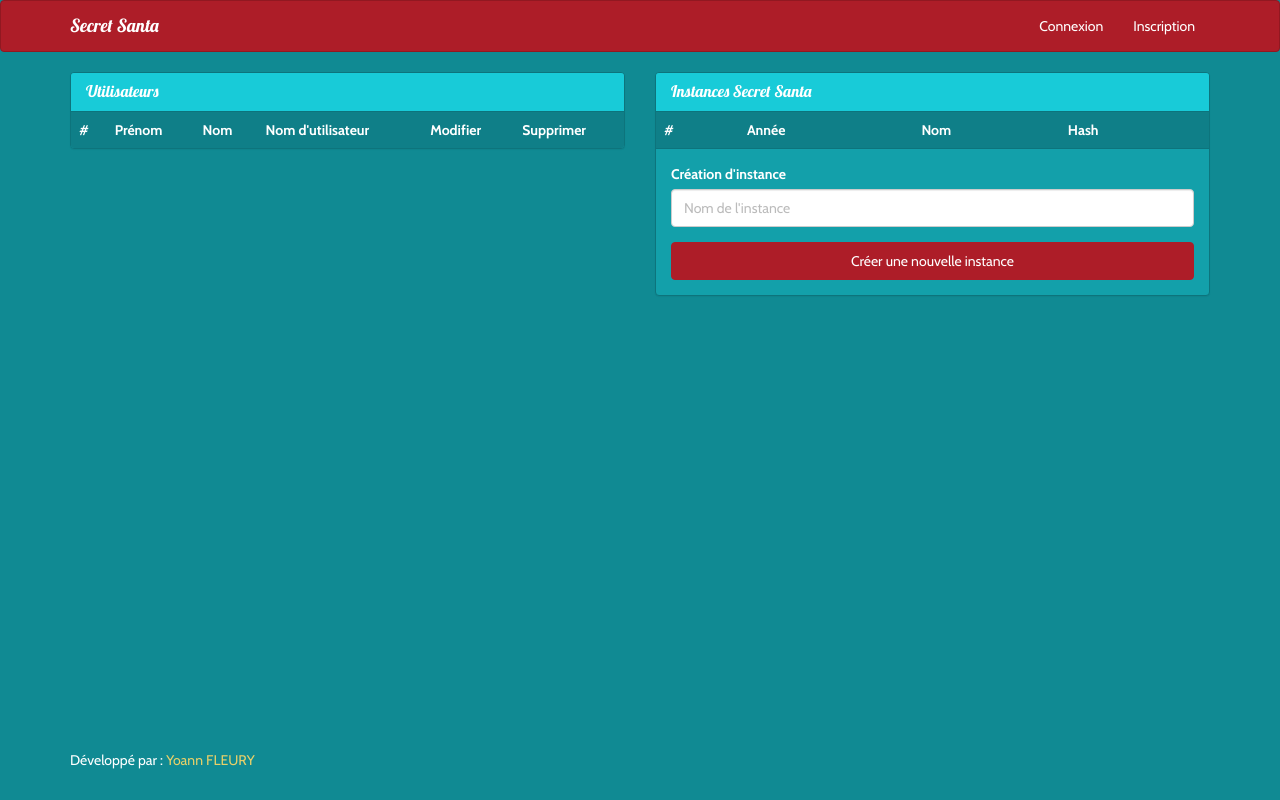
After one commit to yoannfleurydev/secret-santa, a PHP site: template views/administration.html.twig in a window 1280 px wide. The commit adds this page. Run offline with PHP 8.4, Linux system fonts and the light colour scheme; the template is opened without the code that fills it, so the values that code supplies are empty; some libraries are stand-ins or nearby versions.

Commit message:
feat(app) : add administration

```diff
--- a/app/app.php
+++ b/app/app.php
@@ -8,3 +8,7 @@ $app->register(new Silex\Provider\SessionServiceProvider());
 $app['dao.user'] = $app->share(function ($app) {
     return new SecretSanta\DAO\UserDAO($app['db']);
 });
+
+$app['dao.instance'] = $app->share(function ($app) {
+    return new SecretSanta\DAO\InstanceDAO($app['db']);
+});
--- /dev/null
+++ b/views/administration.html.twig
@@ -0,0 +1,76 @@
+{% extends "template.html.twig" %}
+
+{% block content %}
+    <div class="row">
+        <div class="col-lg-6 col-md-6 col-sm-12 col-xs-12">
+            <div class="panel panel-default">
+                <div class="panel-heading">
+                    <h3 class="panel-title">Utilisateurs</h3>
+                </div>
+                <table class="table table-hover table-striped">
+                    <tr>
+                        <th>#</th>
+                        <th>Prénom</th>
+                        <th>Nom</th>
+                        <th>Nom d'utilisateur</th>
+                        <th>Modifier</th>
+                        <th>Supprimer</th>
+                    </tr>
+                    {% for user in users %}
+                        <tr>
+                            <td>{{ user.getUserId }}</td>
+                            <td>{{ user.getUserFirstname }}</td>
+                            <td>{{ user.getUserLastname }}</td>
+                            <td>{{ user.getUserLogin }}</td>
+                            <td>
+                                <a href="{#{ path('edituser', {id: user.userId}) }#}" class="btn btn-primary btn-block"
+                                   title="Modifier l'utilisateur" role="button">
+                                    <span class="glyphicon glyphicon-edit"></span>
+                                </a>
+                            </td>
+                            <td>
+                                <a href="{#{ path('deleteuser', {id: user.userId}) }#}" class="btn btn-danger btn-block"
+                                   title="Supprimer l'utilisateur" role="button">
+                                    <span class="glyphicon glyphicon-trash"></span>
+                                </a>
+                            </td>
+                        </tr>
+                    {% endfor %}
+                </table>
+            </div>
+        </div>
+        <div class="col-lg-6 col-md-6 col-sm-12 col-xs-12">
+            <div class="panel panel-default">
+                <div class="panel-heading">
+                    <h3 class="panel-title">Instances Secret Santa</h3>
+                </div>
+                <table class="table table-hover table-striped">
+                    <tr>
+                        <th>#</th>
+                        <th>Année</th>
+                        <th>Nom</th>
+                        <th>Hash</th>
+                    </tr>
+                    {% for instance in instances %}
+                        <tr>
+                            <td>{{ instance.getInstanceId }}</td>
+                            <td>{{ instance.getInstanceYear }}</td>
+                            <td>{{ instance.getInstanceName }}</td>
+                            <td>{{ instance.getInstanceHash }}</td>
+                        </tr>
+                    {% endfor %}
+                </table>
+                <div class="panel-body">
+                    <form method="post" action="{{ path('administration_new_instance_post') }}">
+                        <div class="form-group">
+                            <label for="instance_name">Création d'instance</label>
+                            <input type="text" class="form-control" id="instance_name" placeholder="Nom de l'instance"
+                                   name="instance_name">
+                        </div>
+                        <button type="submit" class="btn btn-primary btn-block">Créer une nouvelle instance</button>
+                    </form>
+                </div>
+            </div>
+        </div>
+    </div>
+{% endblock %}
--- a/views/template.html.twig
+++ b/views/template.html.twig
@@ -15,7 +15,7 @@
 </head>
 <body>
 <nav class="navbar navbar-default">
-    <div class="container-fluid">
+    <div class="container">
         <div class="navbar-header">
             <button type="button" class="navbar-toggle collapsed" data-toggle="collapse"
                     data-target="#bs-example-navbar-collapse-1" aria-expanded="false">
@@ -31,6 +31,11 @@
         <div class="collapse navbar-collapse" id="bs-example-navbar-collapse-1">
             <ul class="nav navbar-nav navbar-right">
                 {% if app.session.get("connected") %}
+                    {% if app.session.get('user').userAccess == "ADMIN" %}
+                        <li>
+                            <a href="{{ path('administration') }}" title="Administration">Administration</a>
+                        </li>
+                    {% endif %}
                     <li>
                         <a href="{{ path('user', {'id': app.session.get("user").userId}) }}"
                            title="Accéder à mon profil">
```
Also changed, not shown: app/routes/get.php (+35 -5 lines), app/routes/post.php (+16 -0 lines), src/DAO/InstanceDAO.php (added, +39 -0 lines), src/POPO/Instance.php (added, +67 -0 lines).
